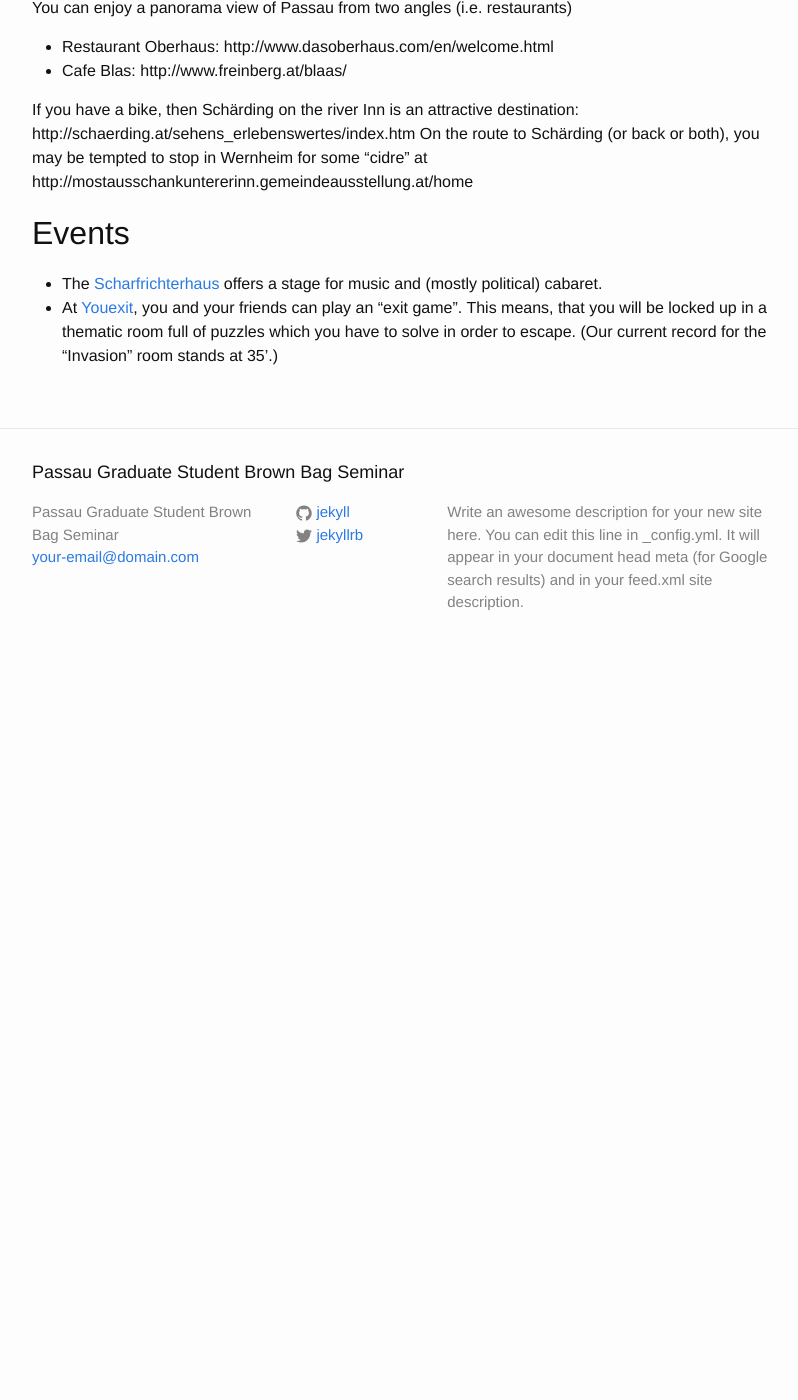
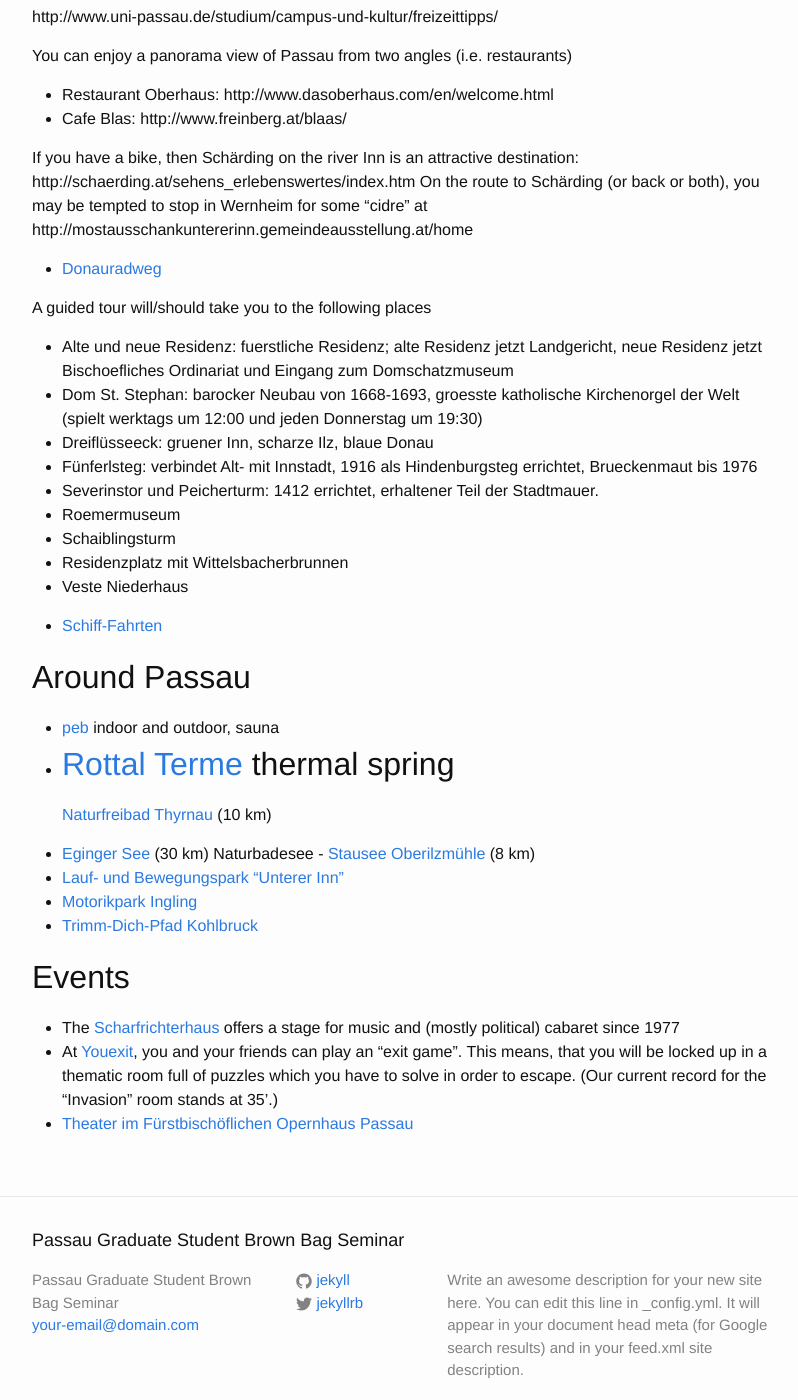
Before and after one commit to PGBBS/pgbbs.github.io, a Jekyll site: the page built from _pages/travel-info.md, in a window 1280 px wide and 1400 px high, scrolled down 1861 px. Shown: the whole window, without its empty margins (238-1036 px from the left). Built offline with Jekyll 4.4.1, drawn with Linux system fonts in a browser that asks for light colours; before the commit the page ends 2535 px from its top, so only the background shows below that; some of the changed text lies outside the part shown.

Commit message:
even more places to go in Passau

```diff
--- a/_pages/travel-info.md
+++ b/_pages/travel-info.md
@@ -29,8 +29,6 @@
     94032 Passau
 
 ## Chair of Harald Kosch
-
-
 
 You can take the stairs or the elevator. In either case, turn left and
 walk down the hallway untily you reach a door labelled
@@ -95,10 +93,47 @@
 stop in Wernheim for some "cidre" at
 http://mostausschankuntererinn.gemeindeausstellung.at/home
 
+- [Donauradweg](www.donauradweg.at)
+
+A guided tour will/should take you to the following places
+- Alte und neue Residenz: fuerstliche Residenz; alte Residenz jetzt
+  Landgericht, neue Residenz jetzt Bischoefliches Ordinariat und
+  Eingang zum Domschatzmuseum
+- Dom St. Stephan: barocker Neubau von 1668-1693, groesste katholische
+  Kirchenorgel der Welt (spielt werktags um 12:00 und jeden Donnerstag
+  um 19:30)
+- Dreiflüsseeck: gruener Inn, scharze Ilz, blaue Donau
+- Fünferlsteg: verbindet Alt- mit Innstadt, 1916 als Hindenburgsteg
+  errichtet, Brueckenmaut bis 1976
+- Severinstor und Peicherturm: 1412 errichtet, erhaltener Teil der Stadtmauer.
+- Roemermuseum
+- Schaiblingsturm
+- Residenzplatz mit Wittelsbacherbrunnen
+- Veste Niederhaus
+
+- [Schiff-Fahrten](http://www.passau.de/Tourismus/SehenundErleben/Donausschifffahrt/Ausflugsschifffahrt.aspx)
+
+## Around Passau
+
+- [peb](http://www.passauer-erlebnisbad.de) indoor and outdoor, sauna
+- [Rottal Terme](http://www.rottal-terme.de) thermal spring
+-
+  [Naturfreibad Thyrnau](http://www.thyrnau.de/freizeit-und-tourismus/freizeitmoeglichkeiten/naturfreibad.html)
+  (10 km)
+- [Eginger See](http://www.eging.de/index.php/touristik/eginger-see)
+(30 km) Naturbadesee
+-
+  [Stausee Oberilzmühle](www.bayerischer-wald.de/Media/Attraktionen/Stausee-Oberilzmühle)
+  (8 km)
+- [Lauf- und Bewegungspark "Unterer Inn"](http://www.neuhaus-inn.de)
+- [Motorikpark Ingling](http://www.passau.de/LebeninPassau/SportundFreizeit/MotorikparkIngling.aspx)
+- [Trimm-Dich-Pfad Kohlbruck](http://www.passau.de/LebeninPassau/SportundFreizeit/Lauf--Nordic-Walking-Strecken.aspx)
+
 ## Events
 
 - The [Scharfrichterhaus](http://scharfrichterhaus.de/) offers a stage
-  for music and (mostly political) cabaret.
+  for music and (mostly political) cabaret since 1977
 - At [Youexit](https://www.youexit.de/), you and your friends can play
   an "exit game". This means, that you will be locked up in a thematic room full of puzzles
   which you have to solve in order to escape. (Our current record for the "Invasion" room stands at 35'.)
+- [Theater im Fürstbischöflichen Opernhaus Passau](http://www.landestheater-niederbayern.de/content/stadttheater-passau)
```
